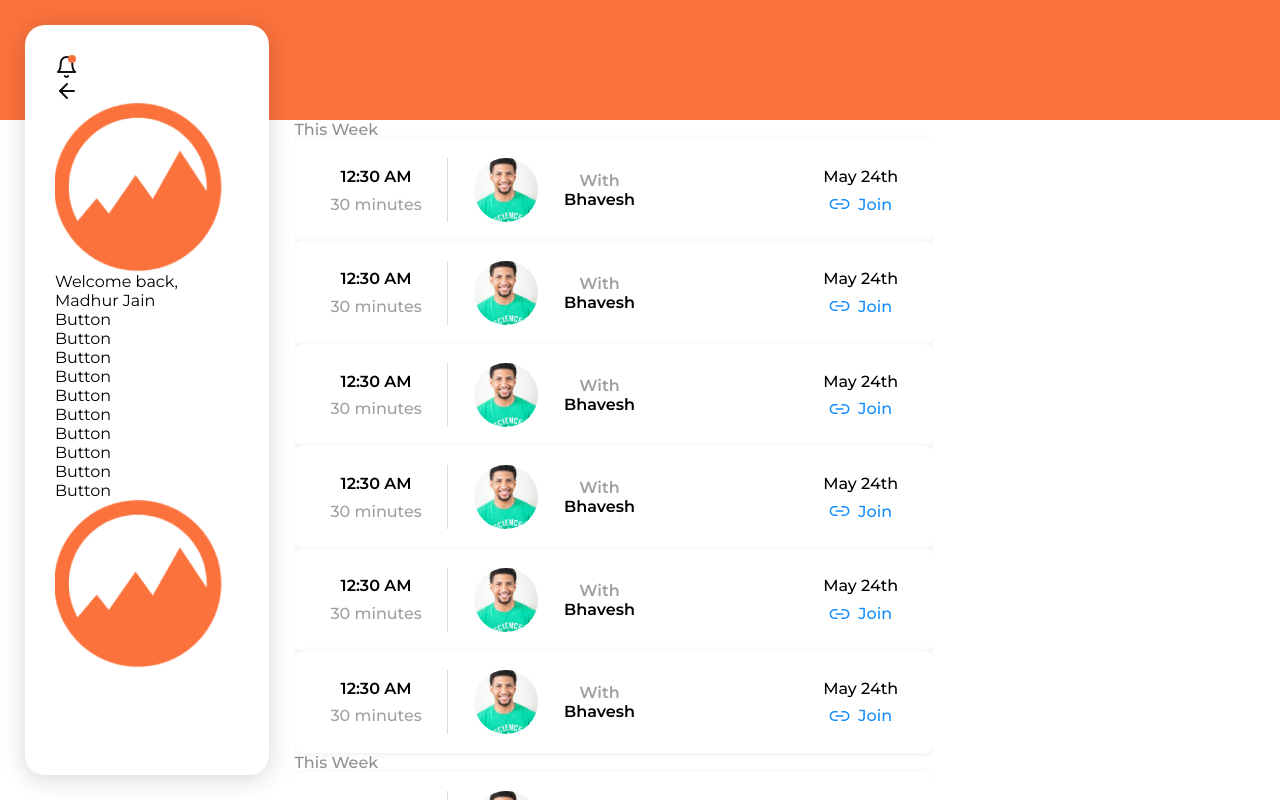
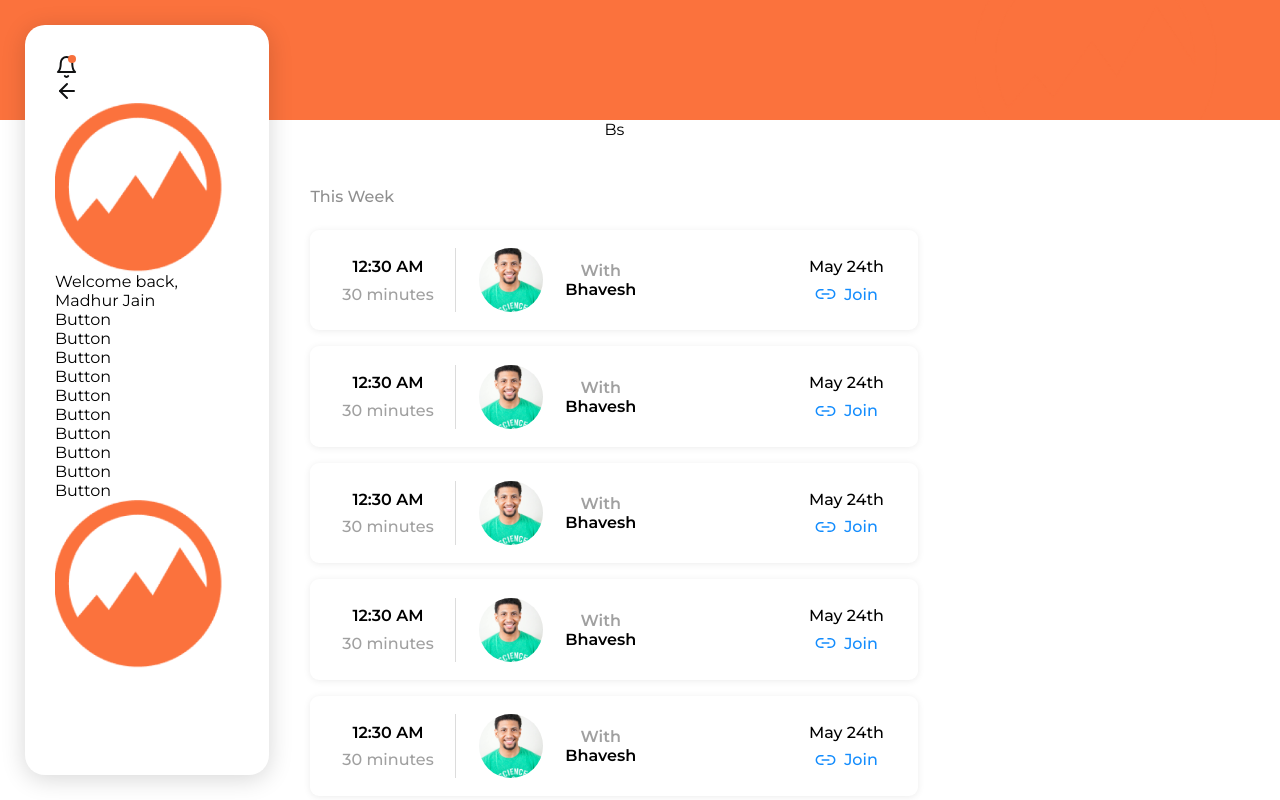
Before and after one commit to dvm-bitspilani/cel-conquest-2024, a React (Vite) app: page /dashboard/home in a window 1280 px wide. Built offline with nearby package versions, Linux system fonts and the light colour scheme.

Commit message:
style: meetings list layout

```diff
--- a/src/components/MeetingList/MeetingItem/item.module.scss
+++ b/src/components/MeetingList/MeetingItem/item.module.scss
@@ -10,6 +10,7 @@
     padding: 3% 5.66% 3% 1.73%;
     align-items: center;
     font-family: 'Montserrat';
+    margin-bottom: 1rem;
 
     @mixin vertiAlignment() {
         display: flex;
--- a/src/components/MeetingList/MeetingList.module.scss
+++ b/src/components/MeetingList/MeetingList.module.scss
@@ -1,6 +1,8 @@
 .wrapper {
     width: 100%;
     overflow-y: scroll;
+    display: flex;
+    flex-direction: column;
 
     &::-webkit-scrollbar {
         width: 8px;
@@ -17,10 +19,13 @@
     }
 
     .week {
+        width: 95%;
+        align-self: center;
+
         .weekHeading {
             color: #8F8F8F;
             font-weight: 500;
-            // padding-bottom: 1.5rem;
+            padding-bottom: 1.5rem;
         }
     }
 }
--- a/src/routes/Dashboard/Home/Home.jsx
+++ b/src/routes/Dashboard/Home/Home.jsx
@@ -21,6 +21,7 @@ export default function Home() {
 
   return (
     <div className={styles.container}>
+      <p className={styles.bs}>Bs</p>
       <MeetingList listItms={listItms} />
     </div>
   )
--- a/src/routes/Dashboard/Home/home.module.scss
+++ b/src/routes/Dashboard/Home/home.module.scss
@@ -2,5 +2,10 @@
     width: 50vw;
     height: 100%;
     display: flex;
-    justify-content: center;
+    flex-direction: column;
+    align-items: center;
+
+    .bs {
+        margin-bottom: 3rem;
+    }
 }
```
